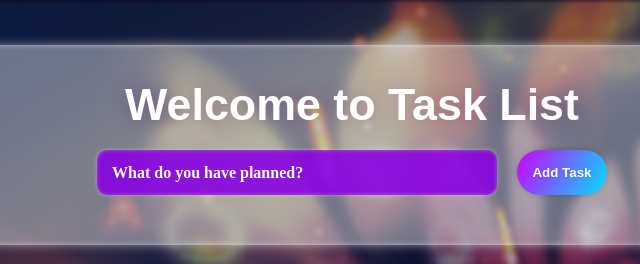
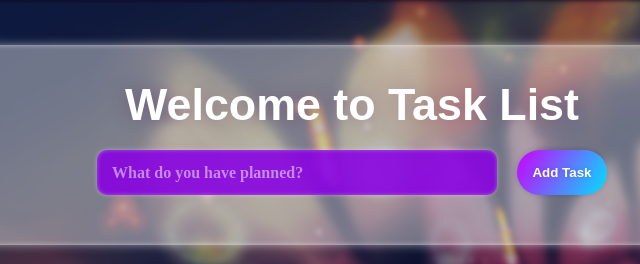
Before and after one commit to AdarshPattnaik/Todo, a plain HTML site: page index.html in a window 1280 px wide. Shown: the top 264 px of the page, 288-928 px from the left. Drawn offline with Linux system fonts and the light colour scheme; a web font is replaced by a local one.

Commit message:
Update todo.css

```diff
--- a/todo.css
+++ b/todo.css
@@ -123,7 +123,7 @@ button {
 }
 
 #new-task-input::placeholder {
-    color: rgb(255, 255, 255);
+    color: rgba(255, 255, 255, 0.5);
     font-family: none;
 }
 
```
